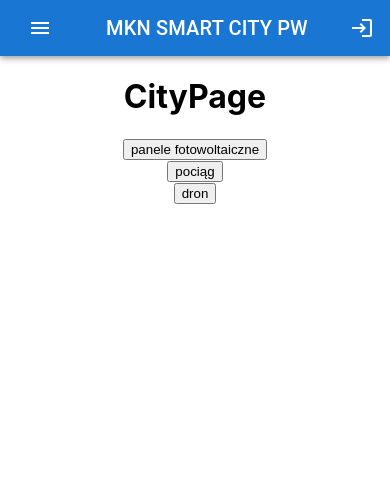
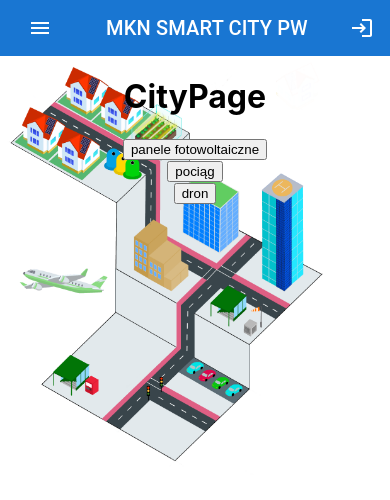
Before and after one commit to SmartCityPW/SCWWW, a React (Create React App) app: page /CityPage in a window 390 px wide. Shown: the top 500 px of the page. Built offline with nearby package versions, Linux system fonts and the light colour scheme.

Commit message:
setting responsive background image on citypage

```diff
--- a/src/App.css
+++ b/src/App.css
@@ -37,6 +37,24 @@
   }
 }
 
+/* CITY PAGE  */
+.container {
+  position: relative;
+}
+
+/* .margin {
+  height: 100px; /* ustawienie wysokości marginesu
+} */
+
+.background-image {
+  height: 180vh; /* zrobić tak, żeby działało też responsywnie */
+  background-image: url('citypage-background-1ver.png');
+  background-size:contain;
+  background-repeat: no-repeat;
+  /* background-attachment: fixed; */
+  background-position: top;
+  overflow-y: scroll;
+}
 
 /* MODAL */
 
--- a/src/pages/citypage.js
+++ b/src/pages/citypage.js
@@ -4,20 +4,24 @@ import Button from '@mui/material/Button';
 import React, { useState } from 'react';
 import Header from '../components/header';
 import StatefulCityModal from '../components/StatefulCityModal/StatefulCityModal';
+import backgroundImage from '../citypage-background-1ver.png';
 
 function CityPage() {
     const [show, setShow] = useState(false) // czy potrzebne ?
 
     return (
-        <div className="App">
+        // <div className="App">
+        <div className='container'>
             <Header />
+            <div className="background-image" style={{ backgroundImage: `url(${backgroundImage})` }}>
                     <h1>
                         CityPage
                     </h1>
 
                     <div className='fotowoltaika'>
                         <StatefulCityModal title="fotowoltaika" buttonText="panele fotowoltaiczne">
-                    <p> Dzień dobry,
+                            <p>
+                                Dzień dobry,
                                 czy są Państwo zainteresowani instalacją paneli fotowoltaiczych?
                             </p>
                         </StatefulCityModal>
@@ -38,46 +42,10 @@ function CityPage() {
                             </p>
                         </StatefulCityModal>
                     </div>
-
                 </div>
+        </div>
+        // </div>
     );
 }
 
 export default CityPage;
-
-// const openModalButtons = document.querySelectorAll('[data-modal-target]')
-// const closeModalButtons = document.querySelectorAll('[data-close-button]')
-// const overlay = document.getElementById('overlay')
-
-// openModalButtons.forEach(button => {
-//     button.addEventListener('click', () => {
-//         const modal = document.querySelector(button.dataset.modalTarget)
-//         openModal(modal)
-//     })
-// })
-
-// closeModalButtons.forEach(button => {
-//     button.addEventListener('click', () => {
-//         const modal = button.closest('.modal')
-//         closeModal(modal)
-//     })
-// })
-
-// overlay.addEventListener('click', () => {
-//     const modals = document.querySelectorAll('.modal.active')
-//     modals.forEach(modal => {
-//         closeModal(modal)
-//     })
-// })
-
-// function openModal(modal) {
-//     if (modal == null) return
-//     modal.classList.add('active')
-//     overlay.classList.add('active')
-// }
-
-// function closeModal(modal) {
-//     if (modal == null) return
-//     modal.classList.remove('active')
-//     overlay.classList.remove('active')
-// }
```
Also changed, not shown: src/citypage-background-1ver.png (added). Lines whose indentation alone changed are shown as unchanged.
